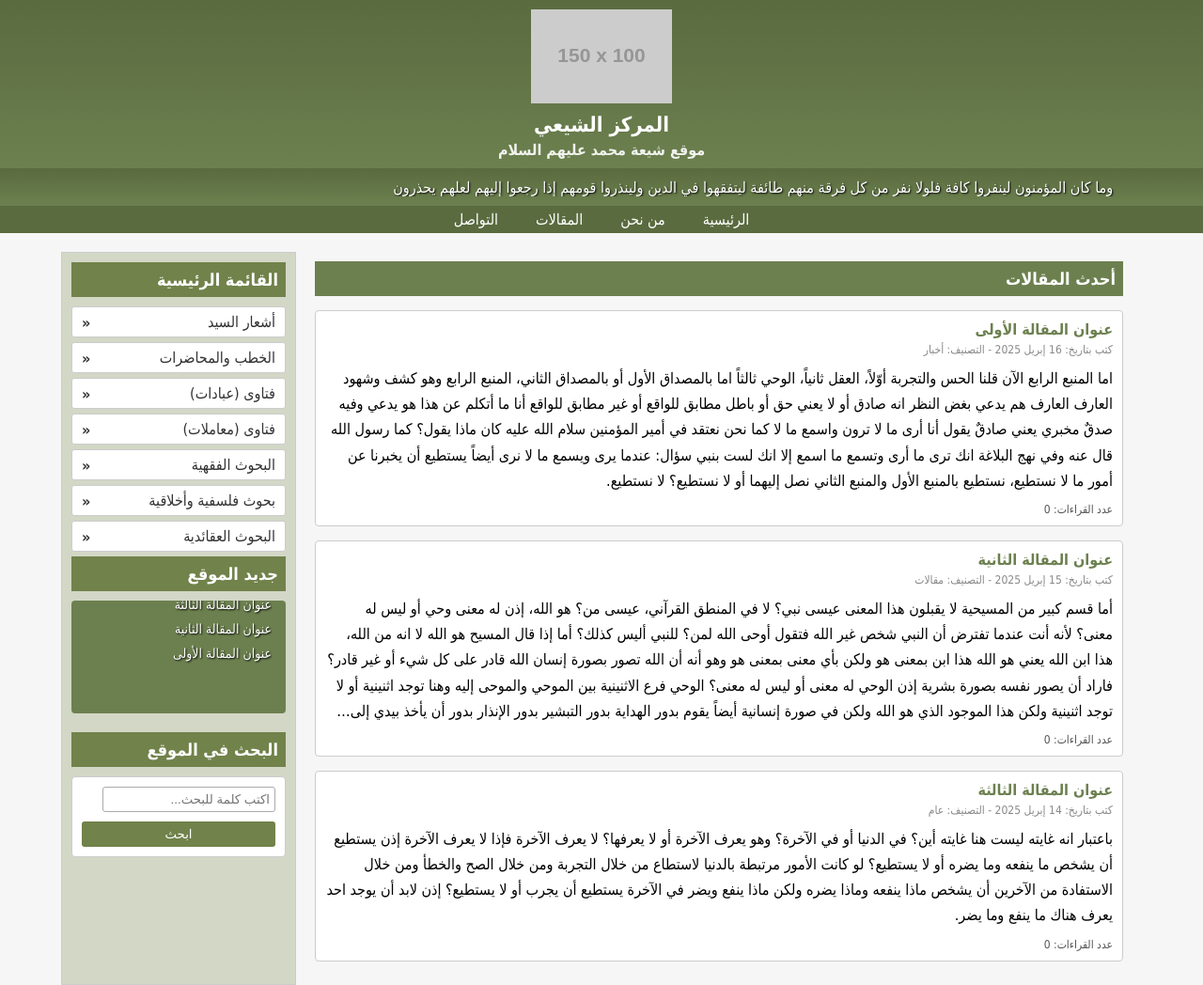
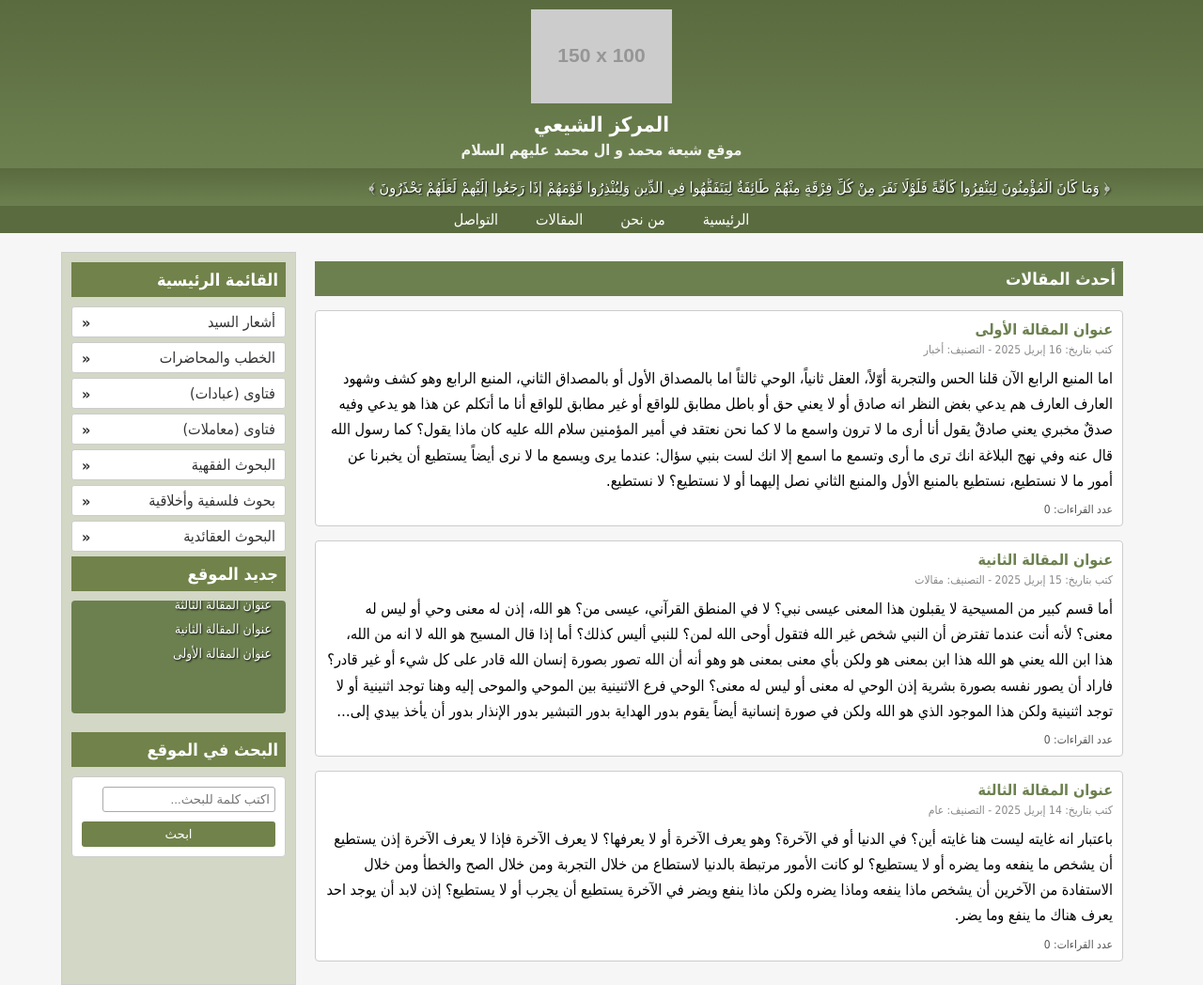
Before and after one commit to ahmadskassir/test2, a plain HTML site: page index.html in a window 1280 px wide. Shown: the top 1048 px of the page at 94% size. Drawn offline with Linux system fonts and the light colour scheme; placeholder pictures from the web are drawn by us.

Commit message:
Update index.html

```diff
--- a/index.html
+++ b/index.html
@@ -307,14 +307,15 @@
   <header>
     <img src="https://via.placeholder.com/150x100" alt="شعار" />
     <h1>المركز الشيعي</h1>
-    <h2>موقع شيعة محمد عليهم السلام </h2>
+    <h2>موقع شيعة محمد و ال محمد عليهم السلام </h2>
   </header>
 
   <!-- الشريط المتحرك (Ticker Bar) -->
   <div class="ticker">
     <div class="ticker-scroll">
       <div class="ticker-content">
-        <span>وما كان المؤمنون لينفروا كافة فلولا نفر من كل فرقة منهم طائفة ليتفقهوا في الدين ولينذروا قومهم إذا رجعوا إليهم لعلهم يحذرون</span>
+        <span>﴿ وَمَا كَانَ الْمُؤْمِنُونَ لِيَنْفِرُوا كَافَّةً فَلَوْلَا نَفَرَ مِنْ كُلِّ فِرْقَةٍ مِنْهُمْ طَائِفَةٌ لِيَتَفَقَّهُوا فِي الدِّينِ وَلِيُنْذِرُوا قَوْمَهُمْ إِذَا رَجَعُوا إِلَيْهِمْ لَعَلَّهُمْ يَحْذَرُونَ ﴾
+</span>
       </div>
     </div>
   </div>
```
